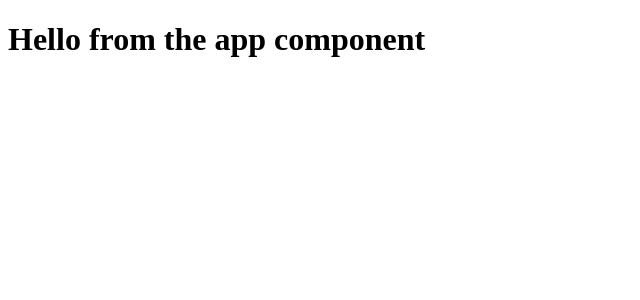
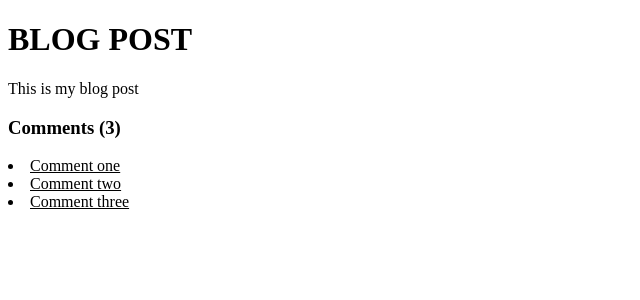
Before and after one commit to dpthegrey/miniature-tribble, a React (Create React App) app: page / in a window 1280 px wide. Shown: the top 300 px of the page, without its empty margins (0-640 px from the left). Built offline with nearby package versions, Linux system fonts and the light colour scheme.

Commit message:
Dynamic Values & Lists in JSX

```diff
--- a/src/App.js
+++ b/src/App.js
@@ -1,5 +1,27 @@
 function App() {
-  return <h1>Hello from the app component</h1>;
+  const title = "Blog Post";
+  const body = "This is my blog post";
+  const comments = [
+    { id: 1, text: "Comment one" },
+    { id: 2, text: "Comment two" },
+    { id: 3, text: "Comment three" },
+  ];
+
+  return (
+    <div className="container">
+      <h1>{title.toUpperCase()}</h1>
+      <p>{body}</p>
+
+      <div className="comments">
+        <h3>Comments ({comments.length})</h3>
+        <u>
+          {comments.map((comment, index) => (
+            <li key={index}>{comment.text}</li>
+          ))}
+        </u>
+      </div>
+    </div>
+  );
 }
 
 export default App;
```
